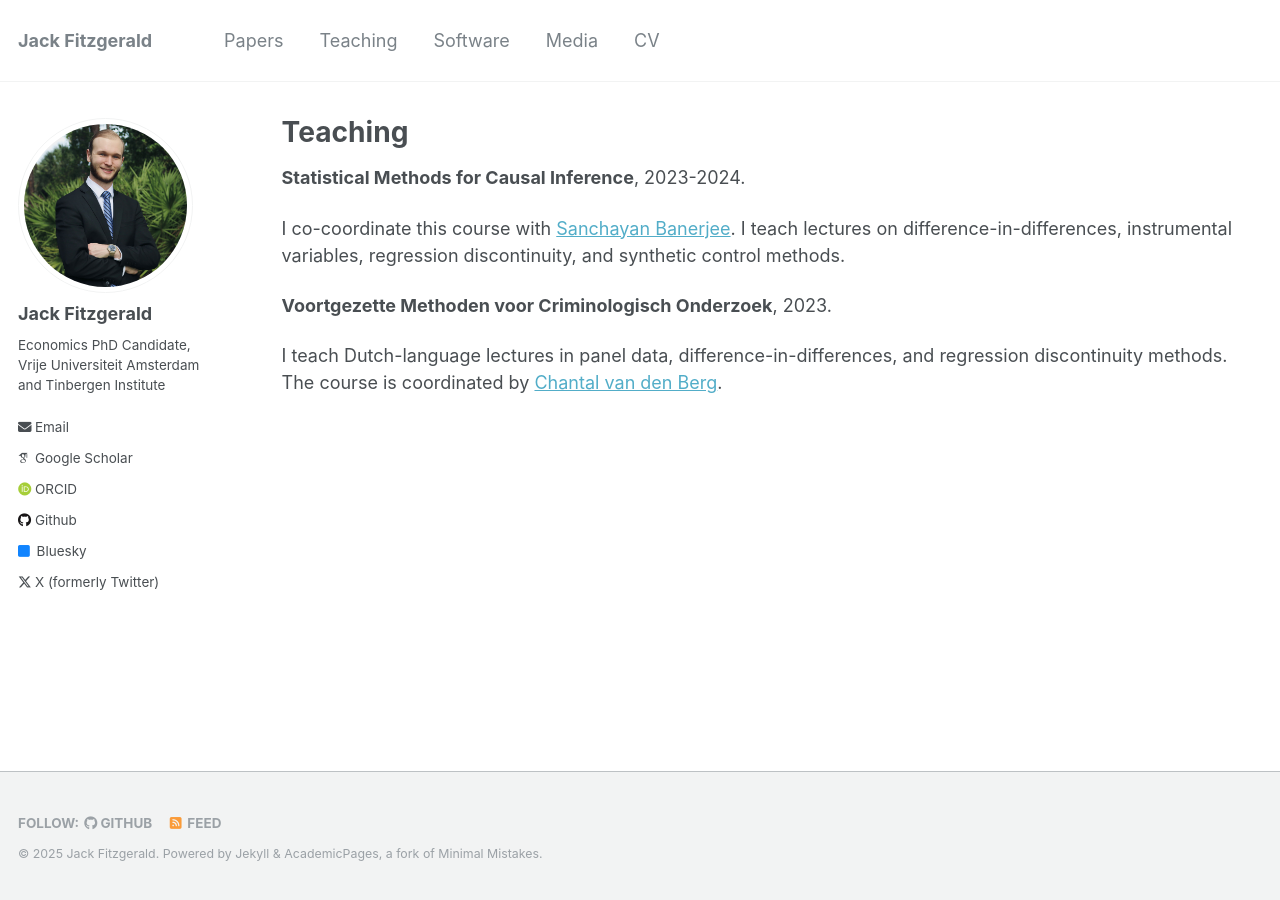
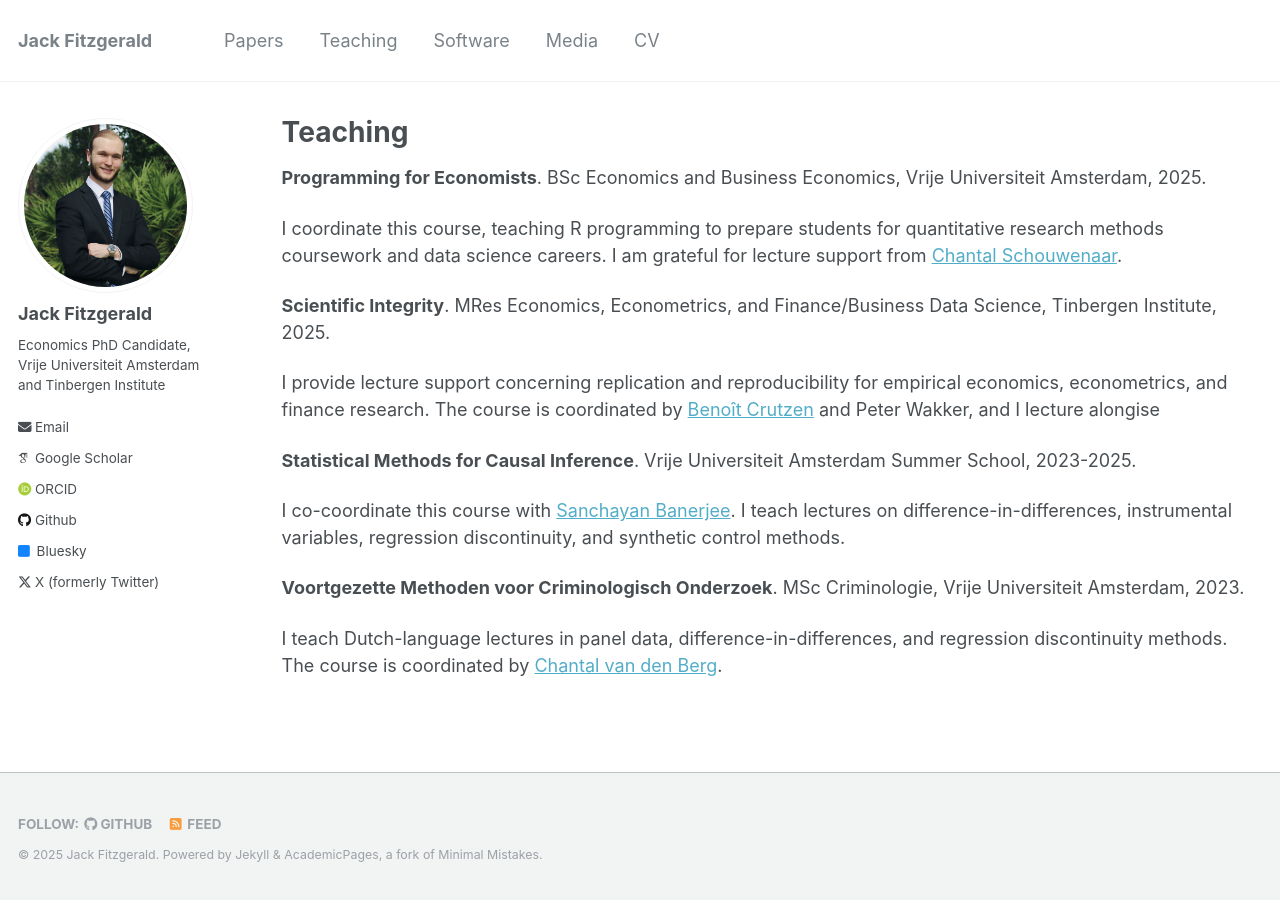
Before and after one commit to jack-fitzgerald/jack-fitzgerald.github.io, a Jekyll site: the page built from _pages/teaching.md, in a window 1280 px wide. Built offline with Jekyll 4.4.1, drawn with Linux system fonts in a browser that asks for light colours; some web fonts are replaced.

Commit message:
Update teaching.md

```diff
--- a/_pages/teaching.md
+++ b/_pages/teaching.md
@@ -5,10 +5,18 @@ permalink: /teaching/
 author_profile: true
 ---
 
-**Statistical Methods for Causal Inference**, 2023-2024. <br/>
+**Programming for Economists**. BSc Economics and Business Economics, Vrije Universiteit Amsterdam, 2025. <br/>
+
+I coordinate this course, teaching R programming to prepare students for quantitative research methods coursework and data science careers. I am grateful for lecture support from [Chantal Schouwenaar](https://research.vu.nl/en/persons/chantal-schouwenaar).
+
+**Scientific Integrity**. MRes Economics, Econometrics, and Finance/Business Data Science, Tinbergen Institute, 2025. <br/>
+
+I provide lecture support concerning replication and reproducibility for empirical economics, econometrics, and finance research. The course is coordinated by [Benoît Crutzen](https://sites.google.com/view/benoitcrutzen/home) and Peter Wakker, and I lecture alongise
+
+**Statistical Methods for Causal Inference**. Vrije Universiteit Amsterdam Summer School, 2023-2025. <br/>
 
 I co-coordinate this course with [Sanchayan Banerjee](https://sites.google.com/view/sanchayanbanerjee/about). I teach lectures on difference-in-differences, instrumental variables, regression discontinuity, and synthetic control methods.
 
-**Voortgezette Methoden voor Criminologisch Onderzoek**, 2023. <br/>
+**Voortgezette Methoden voor Criminologisch Onderzoek**. MSc Criminologie, Vrije Universiteit Amsterdam, 2023. <br/>
 
 I teach Dutch-language lectures in panel data, difference-in-differences, and regression discontinuity methods. The course is coordinated by [Chantal van den Berg](https://research.vu.nl/en/persons/chantal-van-den-berg).
```
